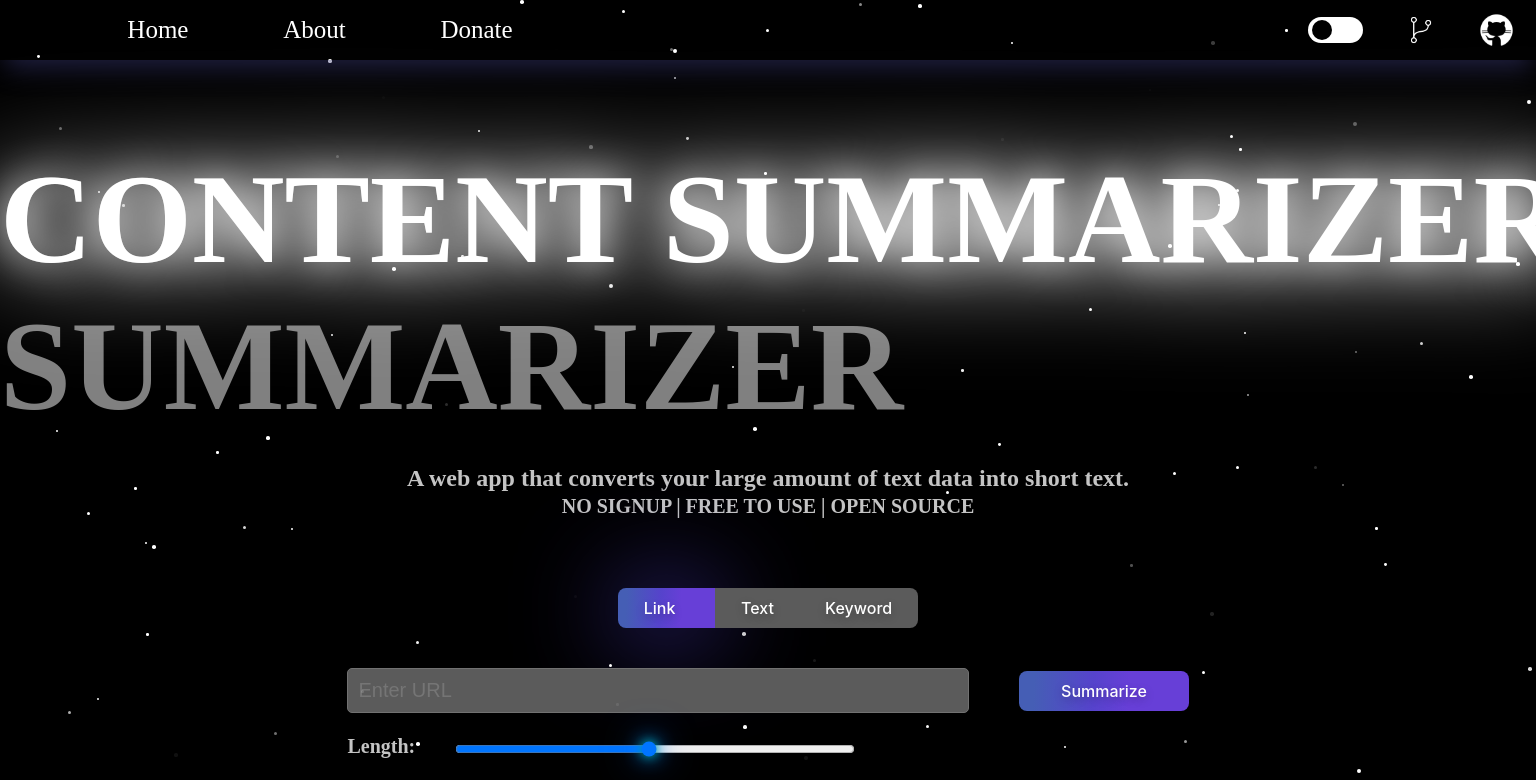
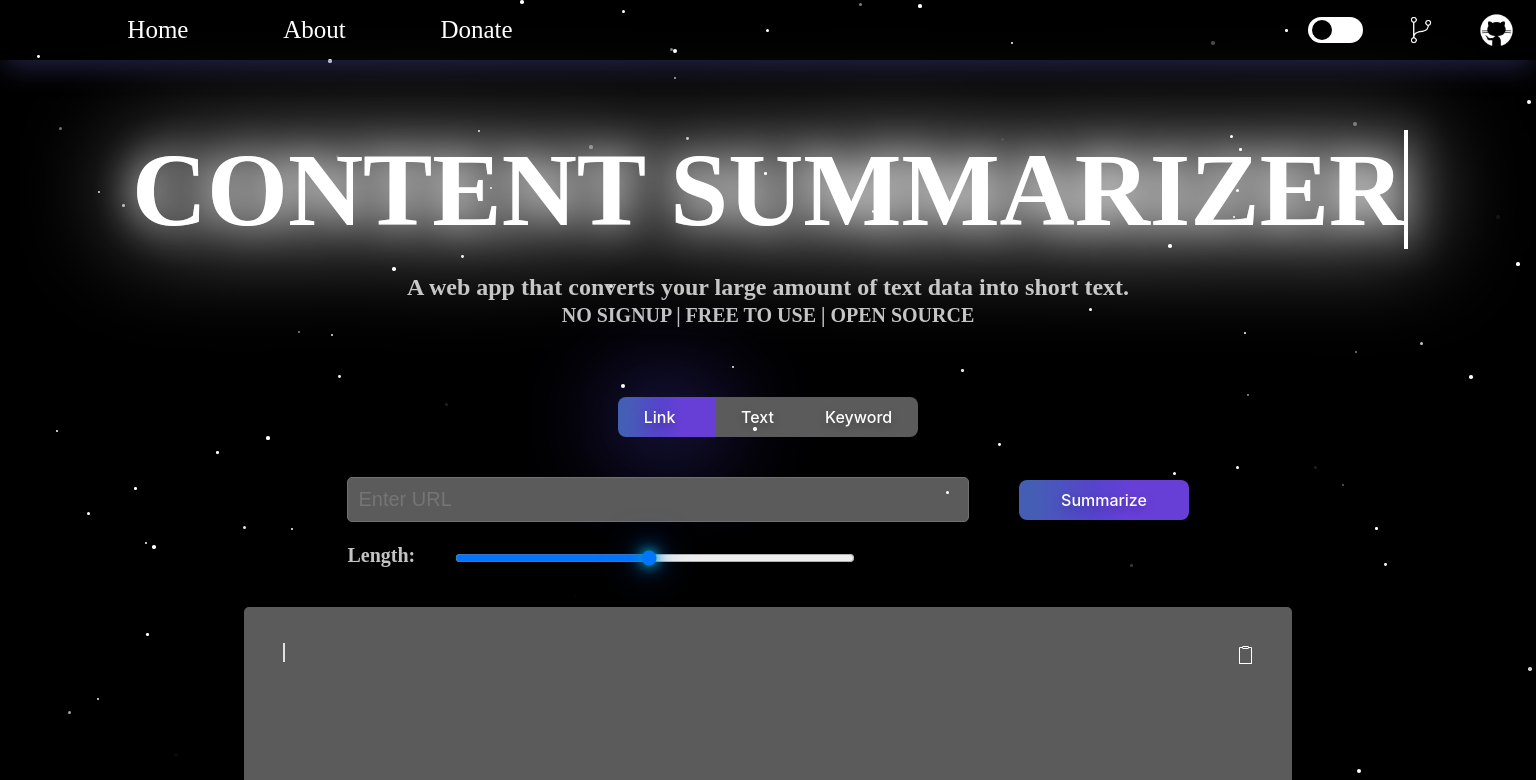
Before and after one commit to Khizarshah01/contentSummarizer, a React (Create React App) app: page / in a window 1536 px wide. Shown: the top 780 px of the page. Built offline with nearby package versions, Linux system fonts and the light colour scheme.

Commit message:
chnages in media query

```diff
--- a/src/components/Home.css
+++ b/src/components/Home.css
@@ -36,6 +36,18 @@ h1::before {
   border-right: 4px solid var(--front-color);
   animation: animate 8s linear infinite;
   filter: drop-shadow(0 0 20px var(--reverse-light)) drop-shadow(0 0 50px var(--reverse-light));
+}
+
+@media screen and (min-width: 1400px) {
+  h1{
+    font-size: 6.5em;
+  }
+}
+
+@media screen and (min-width: 1800px) {
+  h1{
+    font-size: 8em;
+  }
 }
 
 @keyframes animate {
```
